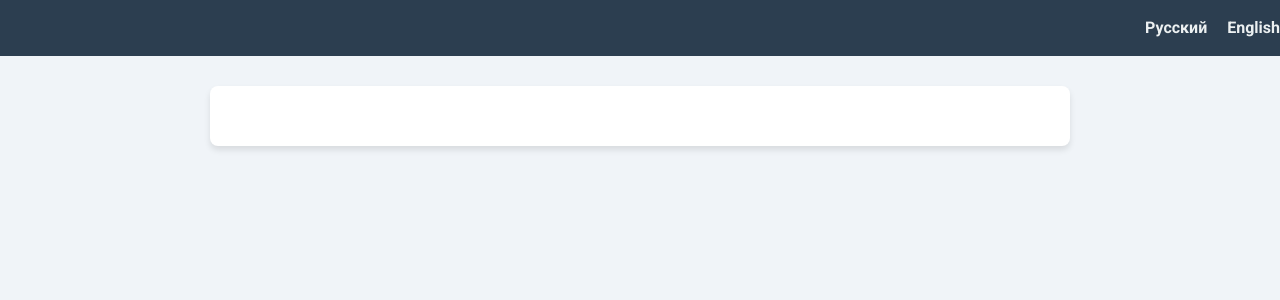
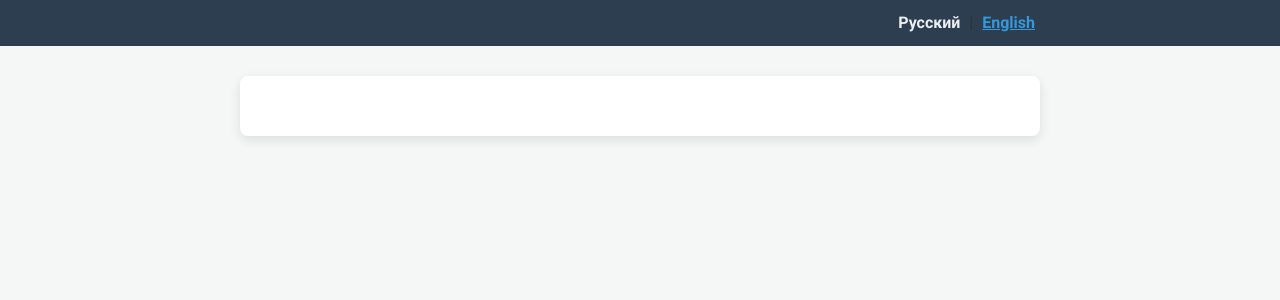
Before and after one commit to Pomoguy/cv, a Jekyll site: the page built from en/index.md, in a window 1280 px wide. Shown: the top 300 px of the page. Built offline with Jekyll 4.4.1, drawn with Linux system fonts in a browser that asks for light colours.

Commit message:
feature: анимация

```diff
--- a/_layouts/default.html
+++ b/_layouts/default.html
@@ -1,29 +1,32 @@
 <!DOCTYPE html>
-<html lang="{{ page.lang | default: "ru" }}">
+<html lang="{{ page.lang | default: 'ru' }}">
 <head>
     <meta charset="UTF-8">
-    <title>{{ page.title }}</title>
-    <meta name="viewport" content="width=device-width, initial-scale=1">
-    <!-- Подключение CSS -->
+    <meta name="viewport" content="width=device-width, initial-scale=1.0">
+    <title>{{ page.title | default: site.title }}</title>
     <link rel="stylesheet" href="/assets/css/styles.css">
-    <!-- Подключение Font Awesome для иконок -->
+    <!-- Опционально: иконки Font Awesome -->
     <link rel="stylesheet" href="https://cdnjs.cloudflare.com/ajax/libs/font-awesome/6.4.0/css/all.min.css">
-    <!-- Подключение Google Fonts -->
+    <!-- Опционально: шрифты Google Fonts -->
     <link href="https://fonts.googleapis.com/css2?family=Roboto:wght@400;700&display=swap" rel="stylesheet">
-    <!-- Подключение JavaScript -->
     <script src="/assets/js/scripts.js" defer></script>
 </head>
 <body>
-<header>
-    <nav>
-        <ul>
-            <li><a href="/cv/ru/index.html">Русский</a></li>
-            <li><a href="/cv/en/index.html">English</a></li>
-        </ul>
+<header class="site-header">
+    <nav class="language-switcher">
+        <a href="/cv/ru/index.html" data-lang="ru">Русский</a> |
+        <a href="/cv/en/index.html" data-lang="en">English</a>
     </nav>
 </header>
-<div class="container">
-    {{ content }}
-</div>
+
+<main class="page-content" aria-label="Content">
+    <div class="wrapper">
+        <div id="resume-content" class="resume-container">
+            <!-- Анимированный контент будет здесь -->
+            {{ content }}
+        </div>
+    </div>
+</main>
+
 </body>
 </html>
--- a/assets/css/styles.css
+++ b/assets/css/styles.css
@@ -1,120 +1,120 @@
-/* Общие стили */
+/* Базовые стили */
 body {
     font-family: 'Roboto', sans-serif;
+    line-height: 1.6;
     margin: 0;
-    padding: 0;
-    background-color: #f0f4f8;
+    background-color: #f4f7f6;
     color: #333;
 }
 
-header {
-    background-color: #2c3e50;
-    padding: 15px 0;
+.wrapper {
+    max-width: 800px;
+    margin: 30px auto;
+    padding: 0 20px;
 }
 
-nav ul {
-    list-style: none;
-    display: flex;
-    justify-content: flex-end;
-    gap: 20px;
-    margin: 0;
-    padding: 0;
+.site-header {
+    background-color: #2c3e50;
+    padding: 10px 0;
+    text-align: right; /* Размещаем переключатель справа */
 }
 
-nav ul li a {
+.language-switcher {
+    max-width: 800px; /* Выравниваем с основным контентом */
+    margin: 0 auto;
+    padding: 0 20px;
+}
+
+.language-switcher a {
     color: #ecf0f1;
     text-decoration: none;
-    font-weight: 700;
+    font-weight: bold;
+    margin: 0 5px;
     transition: color 0.3s ease;
 }
 
-nav ul li a:hover {
+.language-switcher a:hover,
+.language-switcher a.active { /* Стиль для активного языка */
     color: #3498db;
 }
 
-.container {
-    max-width: 800px;
-    margin: 30px auto;
-    background: #fff;
-    padding: 30px;
-    box-shadow: 0 4px 6px rgba(0,0,0,0.1);
+.resume-container {
+    background-color: #ffffff;
+    padding: 30px 40px;
     border-radius: 8px;
-    position: relative;
-    overflow: hidden;
+    box-shadow: 0 4px 12px rgba(0, 0, 0, 0.1);
+    transition: opacity 0.5s ease-in-out, transform 0.5s ease-in-out; /* Для анимации */
+    position: relative; /* Для позиционирования при анимации */
 }
 
+/* Стили для резюме */
 .profile-photo {
+    display: block;
     width: 150px;
     height: 150px;
+    border-radius: 50%;
+    margin: 0 auto 25px auto;
     object-fit: cover;
-    border-radius: 50%;
-    margin: 0 auto 20px;
-    display: block;
-    box-shadow: 0 4px 8px rgba(0,0,0,0.1);
-    transition: transform 0.3s ease;
-}
-
-.profile-photo:hover {
-    transform: scale(1.05);
+    border: 4px solid #e0e0e0;
+    box-shadow: 0 2px 5px rgba(0,0,0,0.15);
 }
 
 h1, h2, h3 {
+    color: #2c3e50;
     text-align: center;
-    color: #2c3e50;
+    margin-bottom: 0.5em;
+}
+h1 { font-size: 2.2em; }
+h2 { font-size: 1.6em; margin-top: 1.5em; border-bottom: 2px solid #3498db; padding-bottom: 0.3em; text-align: left;}
+h3 { font-size: 1.2em; color: #3498db; text-align: left; margin-top: 1em;}
+
+ul {
+    list-style: disc;
+    padding-left: 20px;
 }
 
-p, ul {
-    color: #555;
-    line-height: 1.6;
+a {
+    color: #3498db;
+    text-decoration: none;
+}
+a:hover {
+    text-decoration: underline;
 }
 
 .download-btn {
-    display: inline-block;
-    padding: 10px 20px;
-    background: #3498db;
+    display: inline-block; /* или block, если кнопка должна быть на всю ширину */
+    text-align: center;
+    margin-top: 25px;
+    padding: 12px 25px;
+    background-color: #27ae60;
     color: white;
+    border-radius: 25px;
     text-decoration: none;
-    border-radius: 25px;
-    margin-top: 20px;
-    transition: background 0.3s ease, transform 0.3s ease;
+    font-weight: bold;
+    transition: background-color 0.3s ease, transform 0.2s ease;
+    border: none;
+    cursor: pointer;
 }
 
 .download-btn:hover {
-    background: #2980b9;
-    transform: scale(1.05);
+    background-color: #2ecc71;
+    text-decoration: none;
+    transform: translateY(-2px);
 }
 
-/* Анимация переключения контента */
-.fade-in {
-    animation: fadeIn 0.5s forwards;
+/* Анимация переключения */
+.content-fade-out {
+    opacity: 0;
+    transform: translateY(20px); /* Небольшой сдвиг вниз при исчезании */
 }
 
-.fade-out {
-    animation: fadeOut 0.5s forwards;
+.content-fade-in {
+    opacity: 1;
+    transform: translateY(0); /* Возвращение на место при появлении */
 }
 
-@keyframes fadeIn {
-    from { opacity: 0; transform: translateY(20px); }
-    to { opacity: 1; transform: translateY(0); }
+/* Дополнительно: активный язык */
+.language-switcher a.active {
+    text-decoration: underline;
+    font-weight: bold;
 }
-
-@keyframes fadeOut {
-    from { opacity: 1; transform: translateY(0); }
-    to { opacity: 0; transform: translateY(-20px); }
-}
-
-/* Адаптивность */
-@media (max-width: 600px) {
-    .container {
-        padding: 20px;
-    }
-
-    nav ul {
-        flex-direction: column;
-        align-items: center;
-    }
-
-    nav ul li a {
-        padding: 10px 0;
-    }
-}
--- a/assets/js/scripts.js
+++ b/assets/js/scripts.js
@@ -1,45 +1,96 @@
-document.addEventListener("DOMContentLoaded", function() {
-    const links = document.querySelectorAll('nav ul li a');
-    const content = document.querySelector('.container');
+document.addEventListener('DOMContentLoaded', () => {
+    const contentContainer = document.getElementById('resume-content');
+    const langLinks = document.querySelectorAll('.language-switcher a');
 
-    links.forEach(link => {
-        link.addEventListener('click', function(event) {
-            event.preventDefault();
-            const url = this.getAttribute('href');
+    // Функция для загрузки и отображения контента
+    const loadContent = (url, targetLang) => {
+        // 1. Начать анимацию исчезновения
+        contentContainer.classList.add('content-fade-out');
+        contentContainer.classList.remove('content-fade-in');
 
-            // Добавление класса анимации fade-out
-            content.classList.remove('fade-in');
-            content.classList.add('fade-out');
-
-            // Загрузка нового контента после анимации
+        // 2. Подождать завершения анимации исчезновения
         setTimeout(() => {
             fetch(url)
                 .then(response => {
                     if (!response.ok) {
-                            throw new Error('Network response was not ok');
+                        throw new Error(`HTTP error! status: ${response.status}`);
                     }
                     return response.text();
                 })
-                    .then(data => {
-                        // Извлечение нужной части контента
+                .then(html => {
+                    // 3. Заменить контент
                     const parser = new DOMParser();
-                        const doc = parser.parseFromString(data, 'text/html');
-                        const newContent = doc.querySelector('.container').innerHTML;
+                    const doc = parser.parseFromString(html, 'text/html');
+                    const newContent = doc.getElementById('resume-content').innerHTML;
+                    contentContainer.innerHTML = newContent;
 
-                        // Обновление контента
-                        content.innerHTML = newContent;
+                    // 4. Установить язык для страницы (для скринридеров и т.д.)
+                    document.documentElement.lang = targetLang;
 
-                        // Добавление класса fade-in и удаление fade-out
-                        content.classList.remove('fade-out');
-                        content.classList.add('fade-in');
+                    // 5. Обновить активную ссылку
+                    updateActiveLink(targetLang);
 
-                        // Прокрутка к началу
-                        window.scrollTo(0, 0);
+                    // 6. Начать анимацию появления
+                    contentContainer.classList.remove('content-fade-out');
+                    contentContainer.classList.add('content-fade-in');
+
+                    // 7. Обновить URL в адресной строке без перезагрузки
+                    history.pushState({ lang: targetLang }, '', url);
                 })
                 .catch(error => {
-                        console.error('Ошибка при загрузке контента:', error);
+                    console.error("Ошибка загрузки контента:", error);
+                    // Можно показать сообщение об ошибке пользователю
+                    contentContainer.innerHTML = '<p>Ошибка загрузки контента. Пожалуйста, попробуйте позже.</p>';
+                    // Возвращаем видимость в случае ошибки
+                    contentContainer.classList.remove('content-fade-out');
+                    contentContainer.classList.add('content-fade-in');
                 });
-            }, 500); // Длительность анимации fade-out
+        }, 500); // Должно совпадать с transition-duration в CSS
+    };
+
+    // Функция для обновления стиля активной ссылки
+    const updateActiveLink = (activeLang) => {
+        langLinks.forEach(link => {
+            if (link.getAttribute('data-lang') === activeLang) {
+                link.classList.add('active');
+            } else {
+                link.classList.remove('active');
+            }
+        });
+    };
+
+    // Добавить обработчики кликов на ссылки языков
+    langLinks.forEach(link => {
+        link.addEventListener('click', (event) => {
+            event.preventDefault(); // Предотвратить стандартный переход по ссылке
+            const url = link.href;
+            const targetLang = link.getAttribute('data-lang');
+            // Загружаем контент только если язык не текущий
+            if (document.documentElement.lang !== targetLang) {
+                loadContent(url, targetLang);
+            }
         });
     });
+
+    // Обработка кнопок "Назад"/"Вперед" в браузере
+    window.addEventListener('popstate', (event) => {
+        // Определяем язык из URL или состояния
+        const currentPath = window.location.pathname;
+        let targetLang = 'ru'; // По умолчанию
+        let url = '/ru/index.html';
+
+        if (currentPath.startsWith('/en/')) {
+            targetLang = 'en';
+            url = '/en/index.html';
+        }
+        // Загружаем соответствующий контент без добавления в историю
+        loadContent(url, targetLang);
     });
+
+    // Инициализация при загрузке страницы
+    const initialLang = document.documentElement.lang || 'ru';
+    updateActiveLink(initialLang);
+    // Убедимся, что контент видим при первой загрузке
+    contentContainer.classList.add('content-fade-in');
+
+});
```
Also changed, not shown: .github/workflows/generate-pdf.yml. Lines whose indentation alone changed are shown as unchanged.
